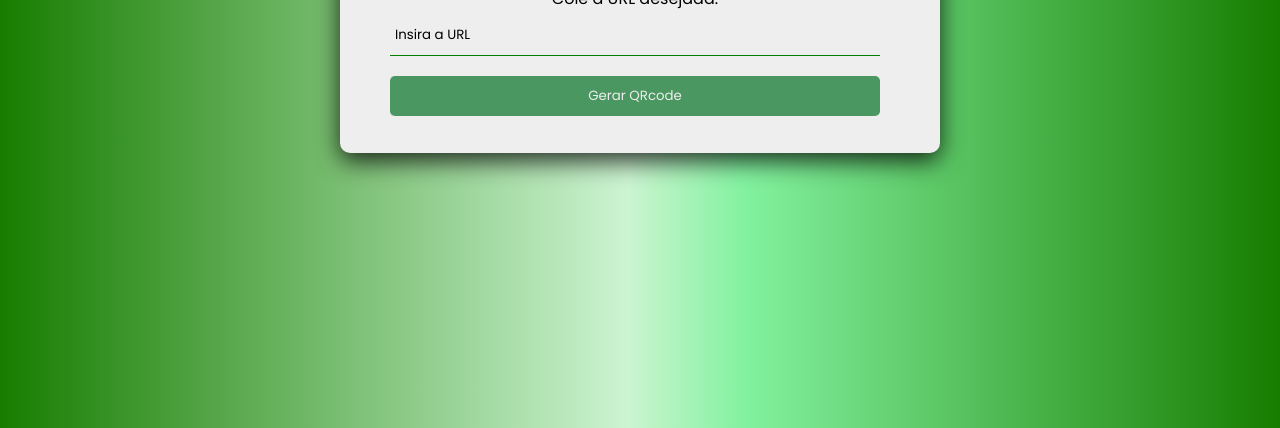
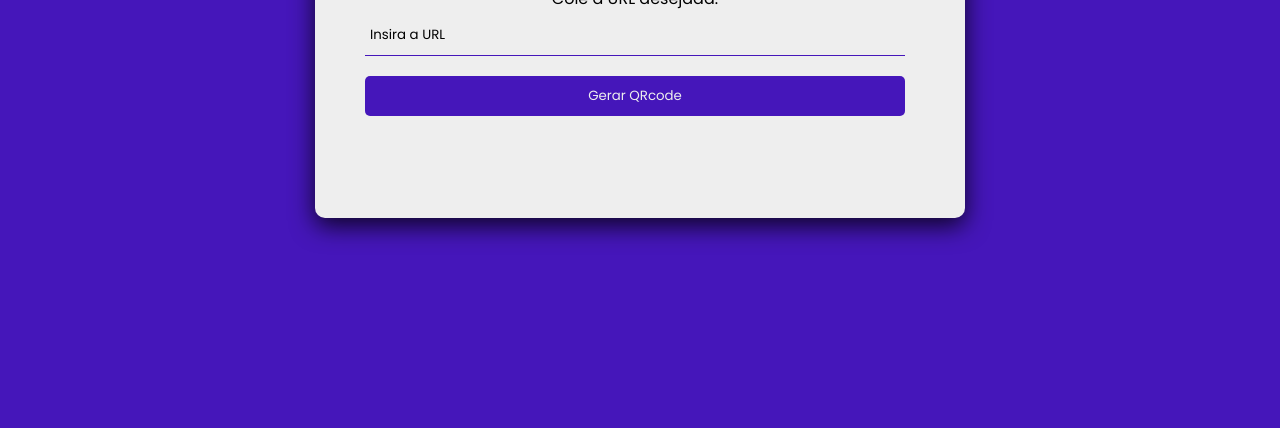
Before and after one commit to rarisondev/Gerador-de-QR-code, a plain HTML site: page index.html in a window 1280 px wide. Shown: the part 372-800 px from the top of the page. Drawn offline with Linux system fonts and the light colour scheme.

Commit message:
Update style.css

```diff
--- a/style.css
+++ b/style.css
@@ -11,10 +11,7 @@ html {
     font-size: 62.5%;
     height: 100vh;
     width: 100vw;
-    background: linear-gradient(90deg, rgba(23, 125, 0.1) 0%,
-                                rgba(204, 244, 209, 1) 49%,
-                                rgba(131, 242, 160, 1) 58%,
-                                rgba(23, 125, 0, 1) 100%);
+    background: rgb(69, 22, 186);
 }
 
 body {
@@ -26,8 +23,8 @@ body {
 .wrapper {
     background-color: #eee;
     padding-right: 50px;
-    height: 250px;
-    width: 600px;
+    height: 380px;
+    width: 650px;
     border-radius: 10px;
     box-shadow: 0 .8rem 2.5rem rgba(0, 0, 0, .8);
     display: flex;
@@ -80,7 +77,7 @@ body {
     height: 40px;
     margin-bottom: 2rem;
     border: none;
-    border-bottom: .1rem solid green;
+    border-bottom: .1rem solid rgb(69, 22, 186);
 }
 
 .wrapper .form input::placeholder{
@@ -91,7 +88,7 @@ body {
 .wrapper .form  button {
     width: 100%;
     height: 40px;
-    background-color: rgb(74, 151, 97);
+    background-color: rgb(69, 22, 186);
     outline: none;
     border: none;
     border-radius: 5px;
@@ -100,8 +97,8 @@ body {
 }
 
 .wrapper .form button:hover{
-    border: .1rem solid rgb(74, 151, 97);
-    color: rgb(74, 151, 97);
+    border: .1rem solid rgb(69, 22, 186);
+    color: rgb(69, 22, 186);
     background-color:   transparent;
     font-weight: bolder;
 }
```
